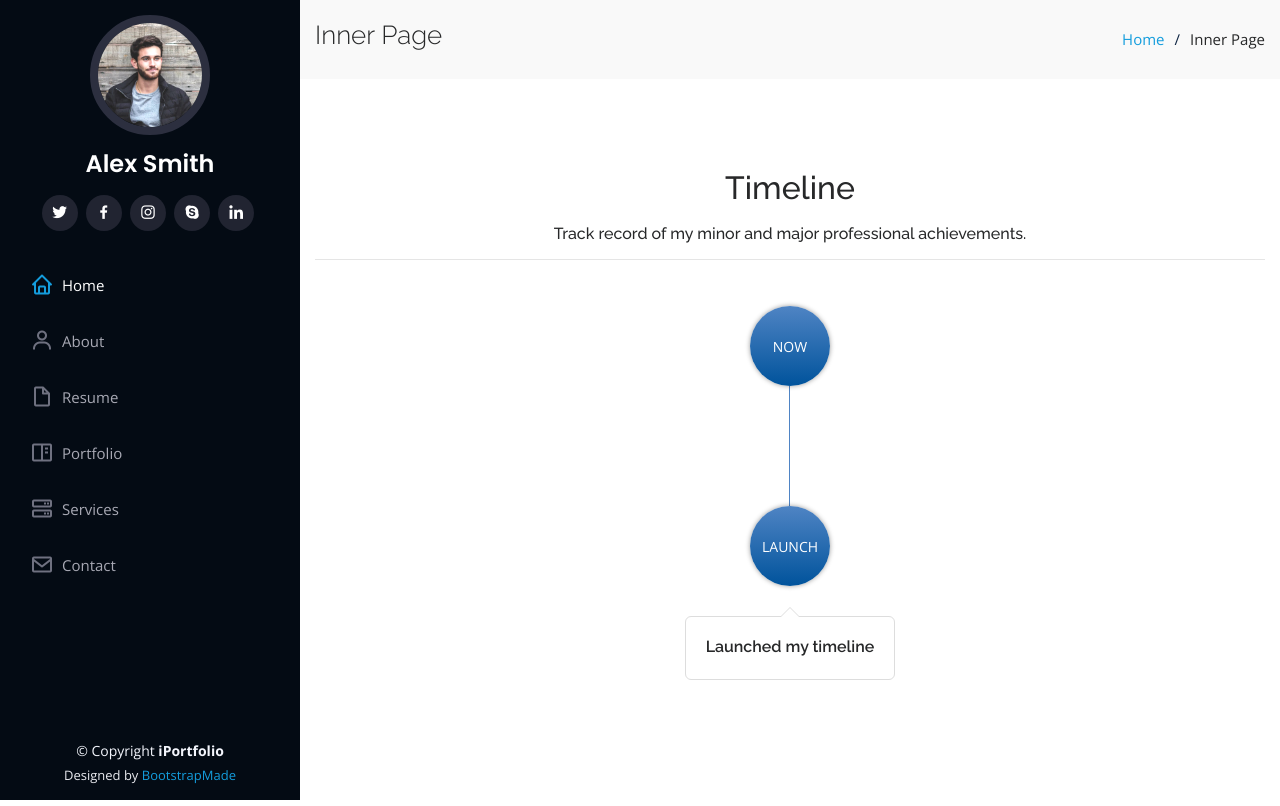
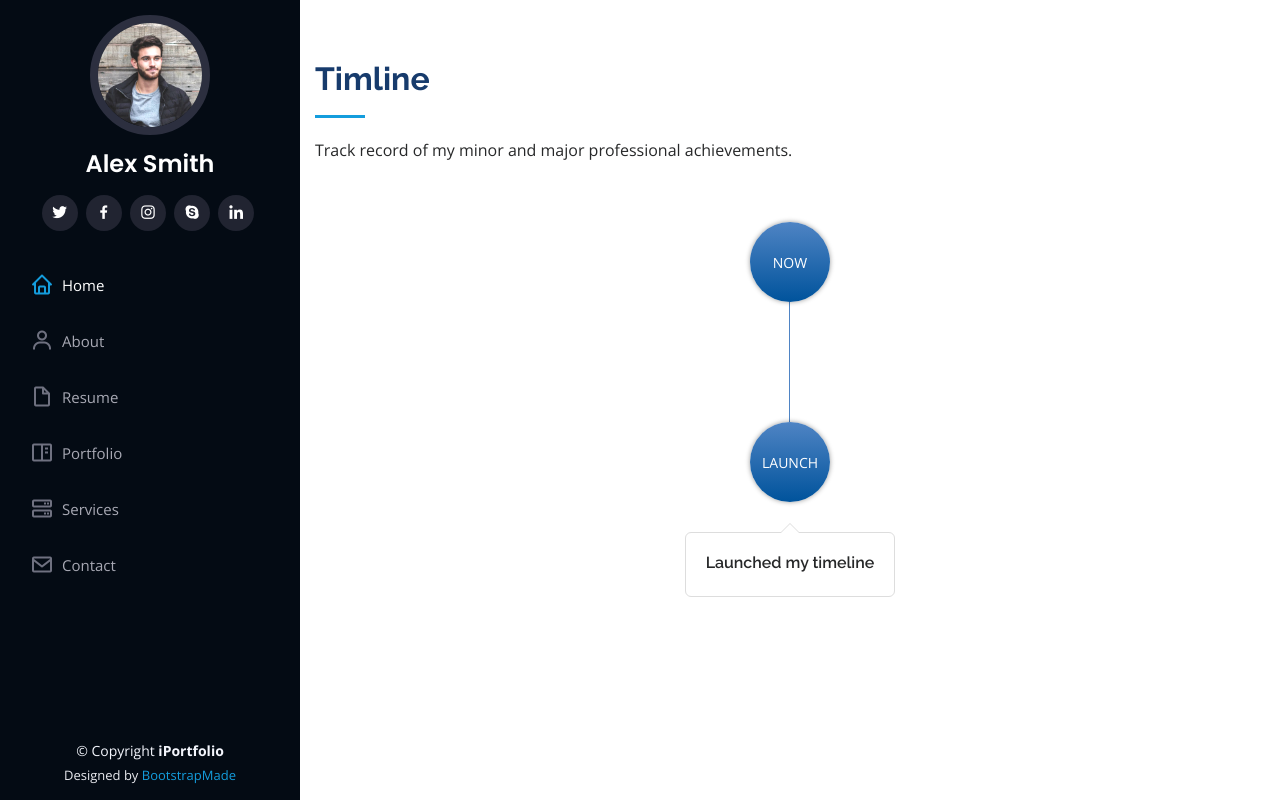
Before and after one commit to goyal-aman/portfolio, a Django app: page /timeline/ in a window 1280 px wide. Run offline with Django 3.2, Linux system fonts and the light colour scheme; data that the repository does not hold is empty; some libraries are stand-ins or nearby versions.

Commit message:
updated title and written content

```diff
--- a/timeline/templates/timeline/card_list_view.html
+++ b/timeline/templates/timeline/card_list_view.html
@@ -86,33 +86,18 @@
 
     <main id="main">
 
-        <!-- ======= Breadcrumbs ======= -->
-        <section class="breadcrumbs">
+        <section class="inner-page">
             <div class="container">
 
-                <div class="d-flex justify-content-between align-items-center">
-                    <h2>Inner Page</h2>
-                    <ol>
-                        <li><a href="index.html">Home</a></li>
-                        <li>Inner Page</li>
-                    </ol>
+                <div class="section-title">
+                    <h2>Timline</h2>
+                    <p>Track record of my minor and major professional achievements.</p>
                 </div>
 
-            </div>
-        </section><!-- End Breadcrumbs -->
 
-        <section class="inner-page">
-            <div class="container">
                 <!--new additions above-->
 
                 <!-- partial:index.partial.html -->
-                <div class="title">
-                    <h2>Timeline</h2>
-                    <p>
-                    <h6>Track record of my minor and major professional achievements.</h6>
-                    </p>
-                </div>
-                <hr>
                 <div class="timeline">
                     <div class="container">
                         <div class="row">
```
